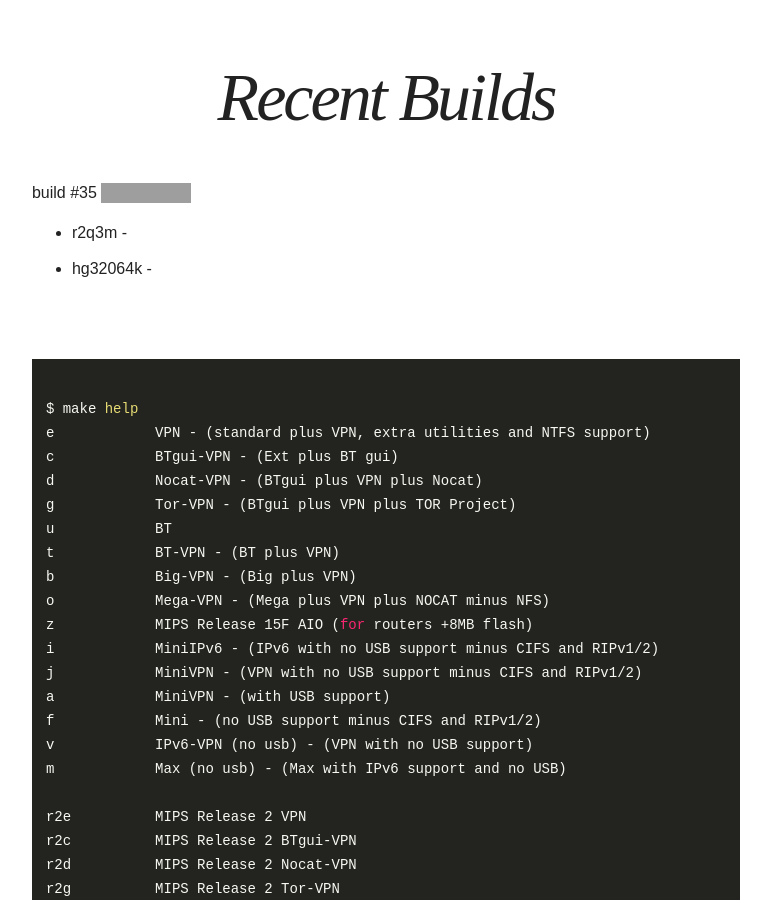
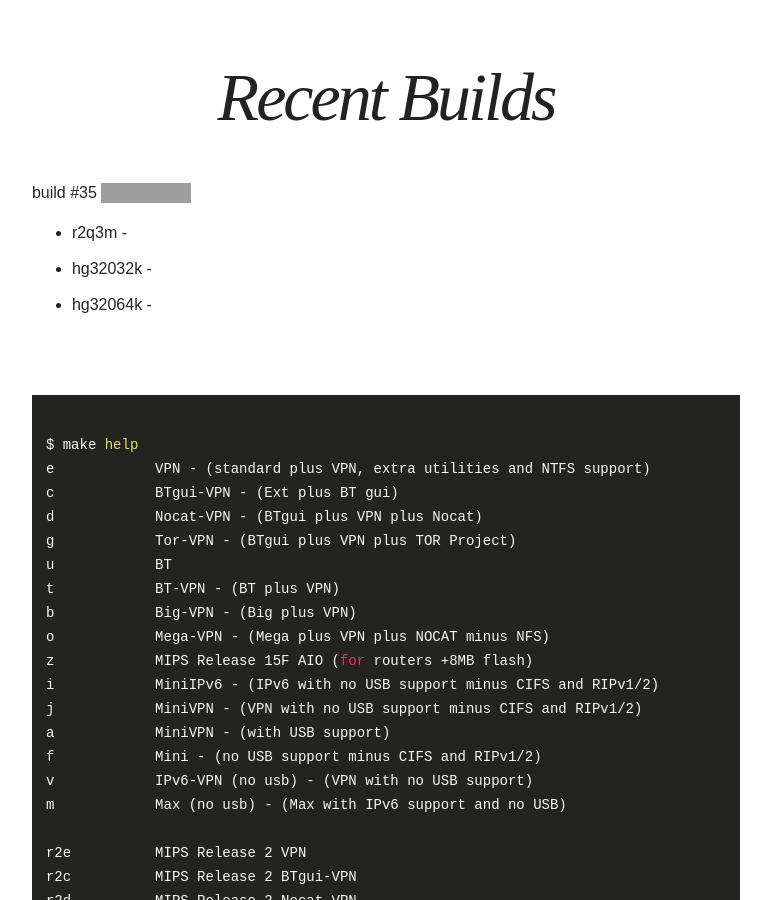
Before and after one commit to oglopss/freshtomato-mips-ci-jekyll, a Jekyll site: the page built from index.html, in a window 1280 px wide and 900 px high, scrolled down 415 px. Shown: the whole window, without its empty margins (254-1025 px from the left). Built offline with Jekyll 4.4.1, drawn with Linux system fonts in a browser that asks for light colours; nearby versions of some CDN libraries; grey boxes are pictures that could not be loaded.

Commit message:
Travis build 35 hg32032k pushed to gh-pages

```diff
--- a/_data/ss.yml
+++ b/_data/ss.yml
@@ -2,3 +2,4 @@ build: 35
 files:
   - 0005 hg32064k
   - 0002 r2q3m
+  - 0004 hg32032k
```
Also changed, not shown: 1 other file.
